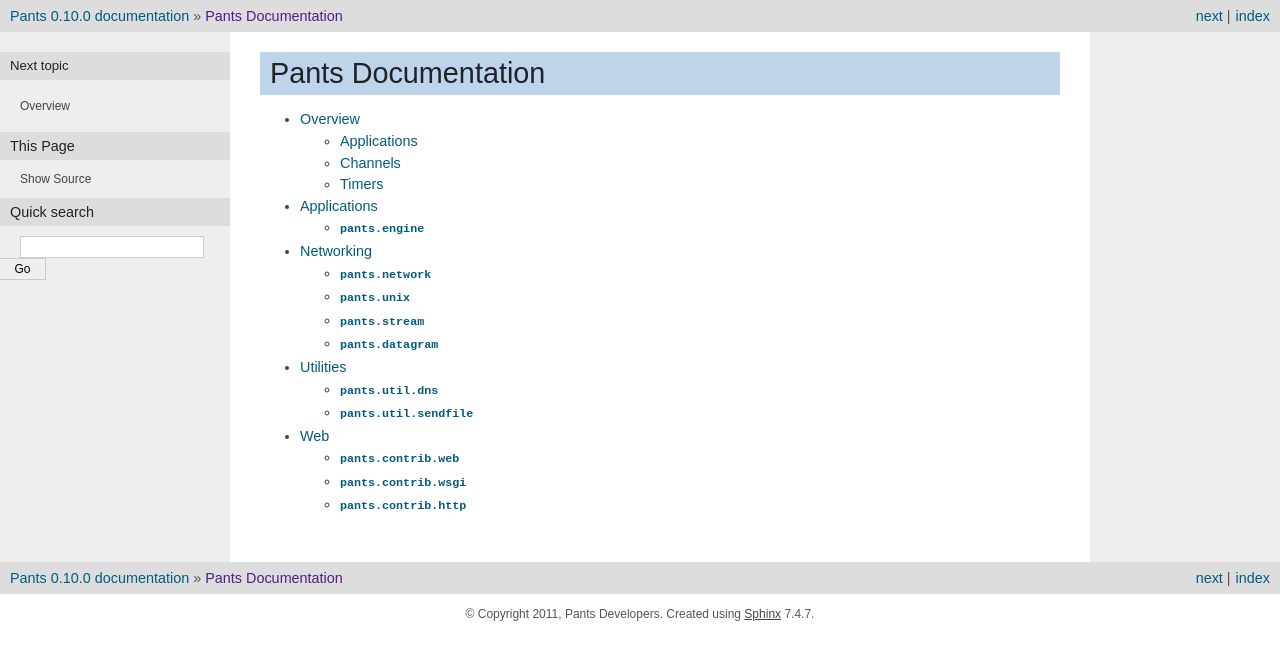
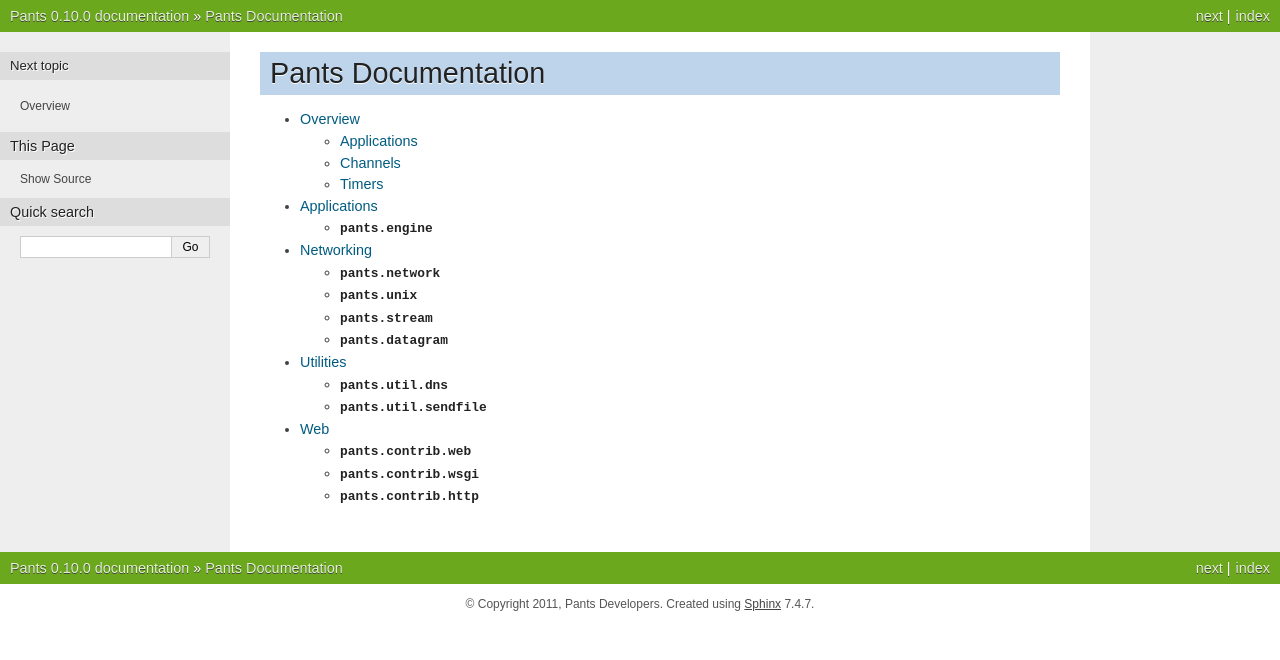
Before and after one commit to ecdavis/pants, a Sphinx documentation site: the page built from docs/index.rst, in a window 1280 px wide. Shown: the top 660 px of the page. Built offline with Sphinx 7.4.7, drawn with Linux system fonts in a browser that asks for light colours.

Commit message:
Switching theme back to nature, since pantsdoc3 broke on readthedocs.

```diff
--- a/docs/conf.py
+++ b/docs/conf.py
@@ -101,7 +101,7 @@
 
 # The theme to use for HTML and HTML Help pages.  See the documentation for
 # a list of builtin themes.
-html_theme = 'pantsdoc3'
+html_theme = 'nature'
 
 # Theme options are theme-specific and customize the look and feel of a theme
 # further.  For a list of options available for each theme, see the
```
